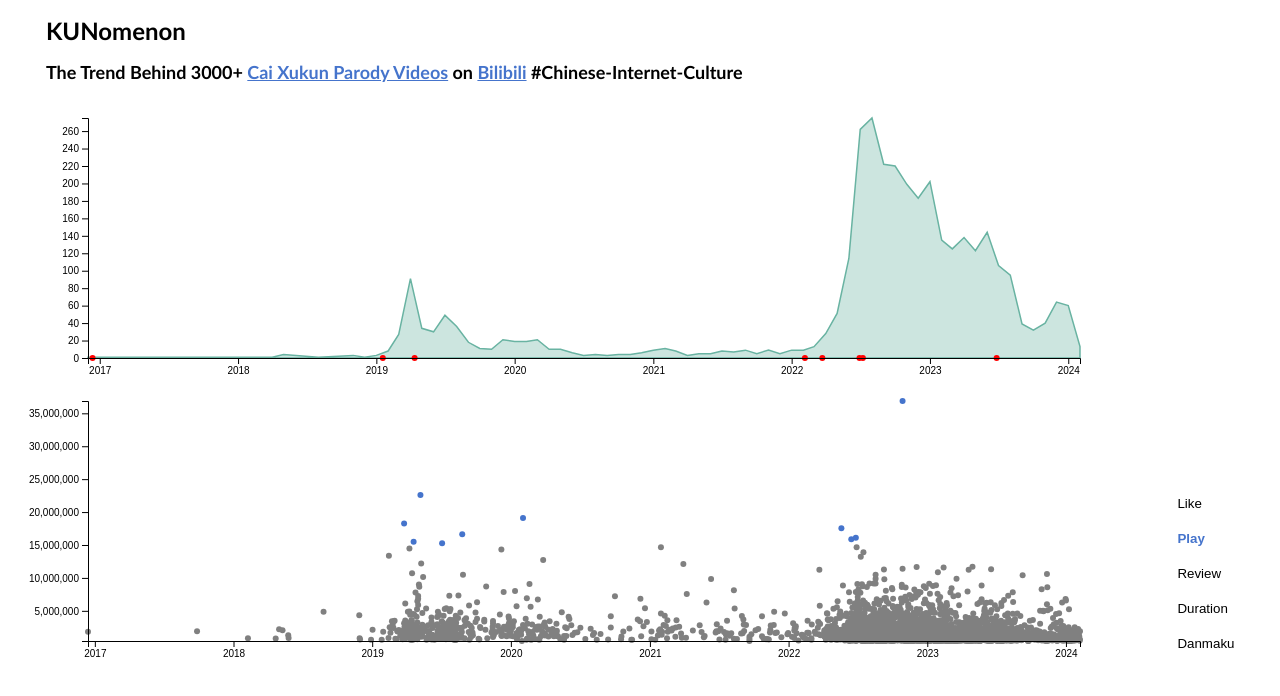
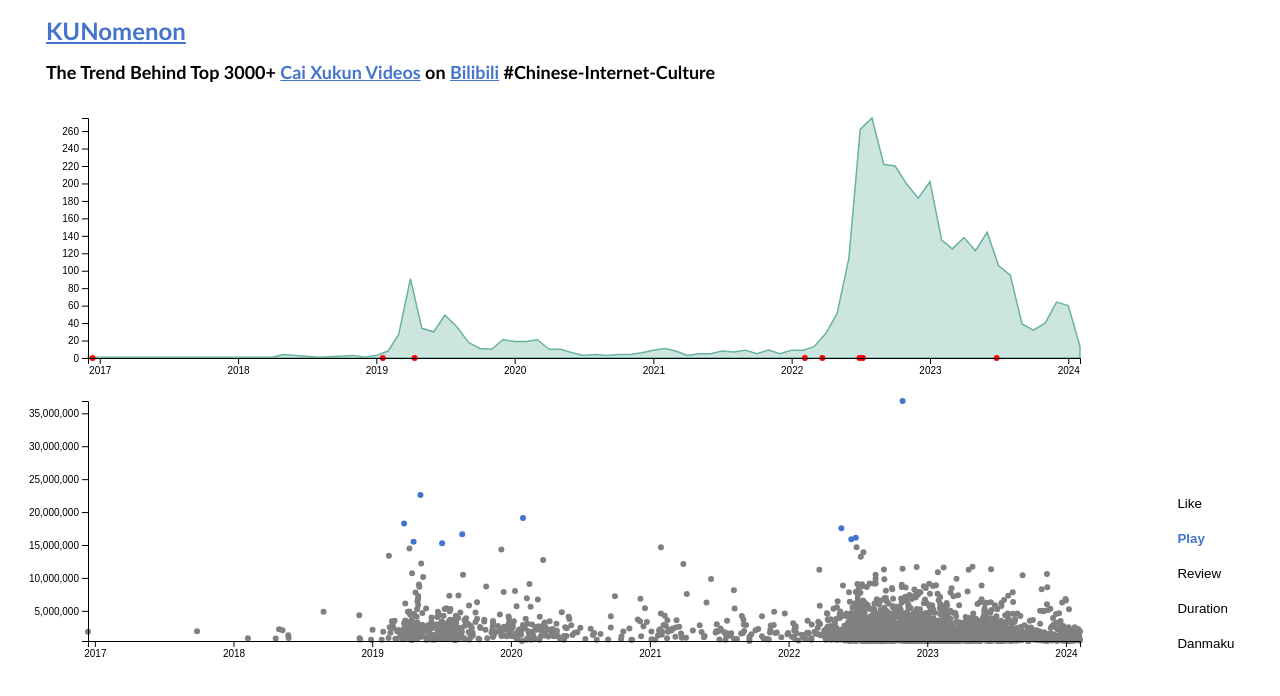
Before and after one commit to zslrmhb/Kunomenon, a SvelteKit app: page / in a window 1280 px wide. Shown: the top 696 px of the page. Built offline with nearby package versions, Linux system fonts and the light colour scheme.

Commit message:
update github pages

```diff
--- a/src/components/App.svelte
+++ b/src/components/App.svelte
@@ -30,7 +30,6 @@
     dimensions.width - dimensions.margin.left - dimensions.margin.right;
   dimensions.boundedHeight =
     dimensions.height - dimensions.margin.top - dimensions.margin.bottom;
-
 
   // Load Data
   onMount(async () => {
@@ -86,12 +85,16 @@
 
 <main>
   <div class="heading">
-    <h1>KUNomenon</h1>
+    <h1>
+      <a href="https://github.com/zslrmhb/Kunomenon" target="_blank" id="bilibili"
+        >KUNomenon</a
+      >
+    </h1>
     <h2>
-      The Trend Behind 3000+ <a
+      The Trend Behind Top 3000+ <a
         href="https://technode.com/2019/04/15/bilibili-threatened-with-lawsuit-about-videos-mocking-chinese-idol/"
         target="_blank"
-        id="bilibili">Cai Xukun Parody Videos</a
+        id="bilibili">Cai Xukun Videos</a
       >
       on
       <a href="http://bilibili.com" target="_blank" id="bilibili">Bilibili</a>
```
